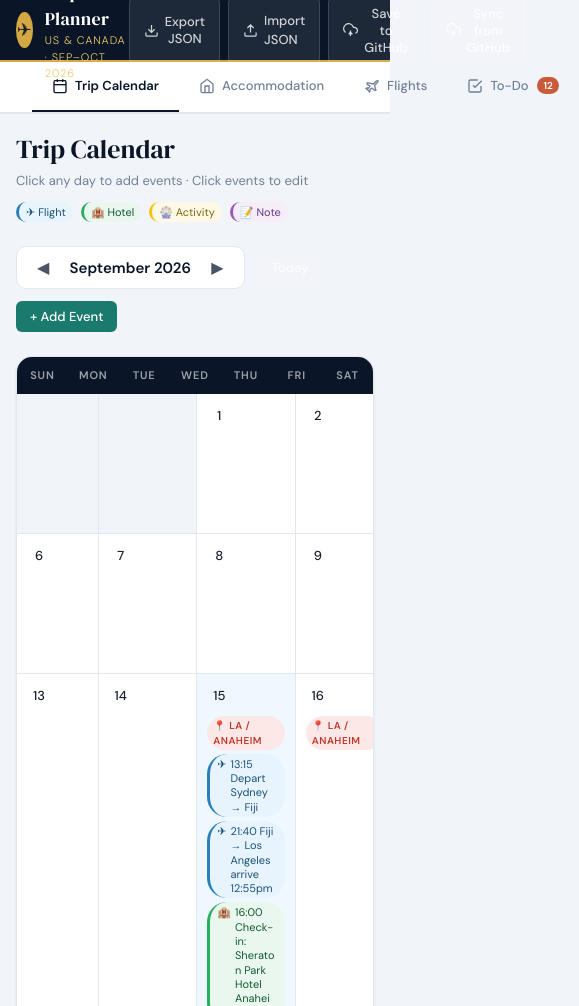
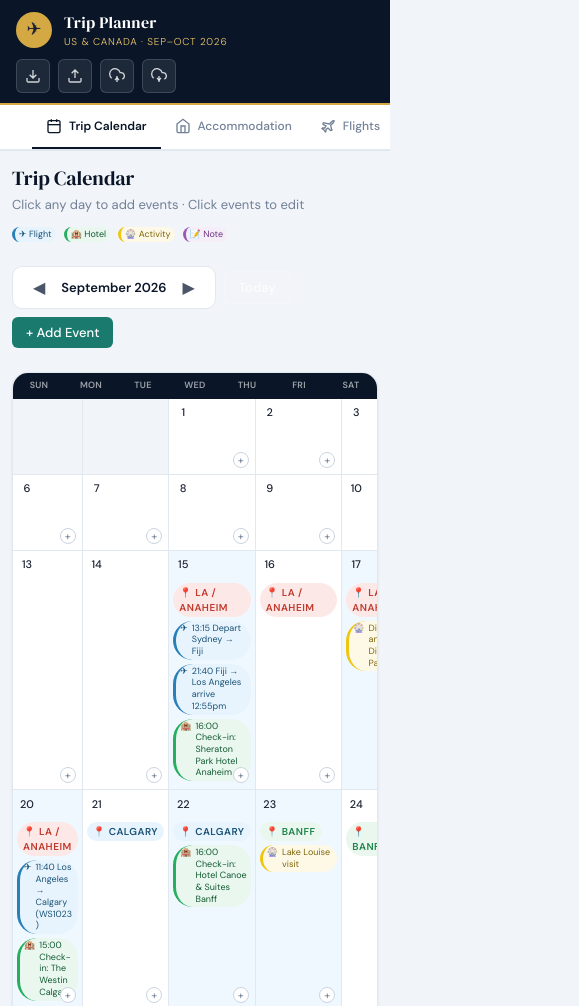
Before and after one commit to munozleonel/travel, a plain HTML site: page index.html in a window 390 px wide. Shown: the top 1006 px of the page, 579 px wide, since content can reach past the window. Drawn offline with Linux system fonts and the light colour scheme; no server answers.

Commit message:
Update index.html

```diff
--- a/index.html
+++ b/index.html
@@ -36,6 +36,10 @@
     --r-xl: 20px;
   }
 
+  html {
+    overflow-x: hidden;
+    width: 100%;
+  }
   body {
     font-family: 'DM Sans', sans-serif;
     background: var(--surface-3);
@@ -43,6 +47,8 @@
     min-height: 100vh;
     font-size: 14px;
     line-height: 1.5;
+    overflow-x: hidden;
+    width: 100%;
   }
 
   /* === HEADER === */
@@ -57,16 +63,20 @@
   .header-inner {
     max-width: 1400px;
     margin: 0 auto;
-    padding: 0 2rem;
+    padding: 10px 2rem;
     display: flex;
     align-items: center;
     justify-content: space-between;
-    height: 60px;
+    flex-wrap: wrap;
+    row-gap: 10px;
+    column-gap: 16px;
+    min-height: 60px;
   }
   .header-brand {
     display: flex;
     align-items: center;
     gap: 12px;
+    flex-shrink: 0;
   }
   .brand-icon {
     width: 36px; height: 36px;
@@ -74,6 +84,7 @@
     border-radius: 50%;
     display: flex; align-items: center; justify-content: center;
     font-size: 18px;
+    flex-shrink: 0;
   }
   .brand-title {
     font-family: 'DM Serif Display', serif;
@@ -90,6 +101,7 @@
   }
   .header-actions {
     display: flex;
+    flex-wrap: wrap;
     gap: 8px;
   }
   .btn {
@@ -139,7 +151,11 @@
     display: flex;
     gap: 0;
     padding: 0 2rem;
-  }
+    overflow-x: auto;
+    -webkit-overflow-scrolling: touch;
+    scrollbar-width: none;
+  }
+  .nav-tabs::-webkit-scrollbar { display: none; }
   .nav-tab {
     padding: 14px 20px;
     font-size: 13px;
@@ -163,6 +179,7 @@
     max-width: 1400px;
     margin: 0 auto;
     padding: 2rem;
+    width: 100%;
   }
   .section { display: none; }
   .section.active { display: block; }
@@ -712,6 +729,11 @@
     overflow: hidden;
     box-shadow: var(--shadow-sm);
   }
+  #todoTableWrap {
+    overflow-x: auto;
+    -webkit-overflow-scrolling: touch;
+    border-radius: var(--r-lg);
+  }
   .todo-table thead tr {
     background: var(--navy);
   }
@@ -813,12 +835,69 @@
 
   @media (max-width: 768px) {
     .main { padding: 1rem; }
-    .header-inner { padding: 0 1rem; }
+    .header-inner { padding: 10px 1rem; }
+    #githubStatus { padding: 4px 1rem !important; text-align: center !important; }
+    .header-actions { width: 100%; justify-content: flex-start; }
+    .header-actions .btn { padding: 6px 10px; font-size: 12px; }
+    .nav-tabs { padding: 0 1rem; }
+    .nav-tab { padding: 12px 14px; font-size: 12px; }
+
+    .section-header { flex-direction: column; align-items: flex-start; }
+    .section-title { font-size: 22px; }
+
     .form-row { grid-template-columns: 1fr; }
-    .flight-card-inner { grid-template-columns: 1fr; text-align: center; }
+
+    /* Calendar */
+    .cal-controls { gap: 8px; }
+    .cal-month-label { min-width: 100px; font-size: 13px; }
+    .cal-day-header { padding: 6px 2px; font-size: 9px; letter-spacing: 0.03em; }
+    .cal-cell { min-height: 92px; padding: 6px; }
+    .cal-date-num { width: 20px; height: 20px; font-size: 11px; }
+    .cal-event-pill { font-size: 9px; padding: 2px 5px; }
+    .cal-add-btn { opacity: 1; width: 16px; height: 16px; font-size: 11px; }
+
+    /* Accommodation */
+    .accom-grid { grid-template-columns: 1fr; }
+
+    /* Flights */
+    .flight-card-inner { grid-template-columns: 1fr; text-align: center; gap: 12px; padding: 14px; }
     .flight-endpoint.right { text-align: center; }
+    .flight-meta { gap: 12px; padding: 10px 14px; }
+    .flight-footer { flex-wrap: wrap; gap: 10px; padding: 10px 14px; }
+
+    /* Summary cards */
+    .summary-bar { grid-template-columns: repeat(2, 1fr); gap: 8px; }
+    .summary-card { padding: 10px 12px; }
+    .summary-value { font-size: 18px; }
+
+    /* To-do table: hide less critical columns, keep table scrollable for the rest */
     .todo-table td:nth-child(5),
     .todo-table th:nth-child(5) { display: none; }
+    .todo-table { min-width: 560px; }
+
+    /* Modal */
+    .modal-header { padding: 16px 18px 12px; }
+    .modal-body { padding: 16px 18px; }
+    .modal-footer { padding: 12px 18px; flex-wrap: wrap; }
+    .modal-footer .btn { flex: 1; justify-content: center; }
+  }
+
+  @media (max-width: 480px) {
+    .header-actions .btn-label { display: none; }
+    .header-actions .btn { padding: 8px; }
+    .header-actions .btn svg { width: 16px; height: 16px; }
+    .brand-title { font-size: 16px; }
+    .brand-sub { font-size: 10px; }
+
+    .main { padding: 0.75rem; }
+    .section-title { font-size: 20px; }
+
+    .cal-cell { min-height: 76px; padding: 4px; }
+    .cal-event-pill { padding: 2px 4px; }
+
+    .summary-bar { grid-template-columns: 1fr 1fr; }
+
+    .accom-footer, .accom-actions { flex-wrap: wrap; }
   }
 </style>
 </head>
@@ -834,22 +913,22 @@
       </div>
     </div>
     <div class="header-actions">
-      <button class="btn btn-ghost" onclick="exportJSON()">
+      <button class="btn btn-ghost" onclick="exportJSON()" title="Export JSON">
         <svg viewBox="0 0 24 24" fill="none" stroke="currentColor" stroke-width="2"><path d="M21 15v4a2 2 0 01-2 2H5a2 2 0 01-2-2v-4M7 10l5 5 5-5M12 15V3"/></svg>
-        Export JSON
+        <span class="btn-label">Export JSON</span>
       </button>
-      <label class="btn btn-ghost" style="cursor:pointer">
+      <label class="btn btn-ghost" style="cursor:pointer" title="Import JSON">
         <svg viewBox="0 0 24 24" fill="none" stroke="currentColor" stroke-width="2"><path d="M21 15v4a2 2 0 01-2 2H5a2 2 0 01-2-2v-4M17 8l-5-5-5 5M12 3v12"/></svg>
-        Import JSON
+        <span class="btn-label">Import JSON</span>
         <input type="file" accept=".json" id="importFile" style="display:none" onchange="importJSON(event)">
       </label>
-      <button class="btn btn-ghost" id="githubSaveBtn" onclick="saveToGitHub()" disabled>
+      <button class="btn btn-ghost" id="githubSaveBtn" onclick="saveToGitHub()" disabled title="Save to GitHub">
         <svg viewBox="0 0 24 24" fill="none" stroke="currentColor" stroke-width="2"><path d="M20 16.58A5 5 0 0018 7h-1.26A8 8 0 104 15.25"/><path d="M12 12v9"/><path d="M9 18l3-3 3 3"/></svg>
-        Save to GitHub
+        <span class="btn-label">Save to GitHub</span>
       </button>
-      <button class="btn btn-ghost" id="githubFetchBtn" onclick="fetchFromGitHub(true)">
+      <button class="btn btn-ghost" id="githubFetchBtn" onclick="fetchFromGitHub(true)" title="Sync from GitHub">
         <svg viewBox="0 0 24 24" fill="none" stroke="currentColor" stroke-width="2"><path d="M20 16.58A5 5 0 0018 7h-1.26A8 8 0 104 15.25"/><path d="M12 21v-9"/><path d="M9 15l3 3 3-3"/></svg>
-        Sync from GitHub
+        <span class="btn-label">Sync from GitHub</span>
       </button>
     </div>
   </div>
```
